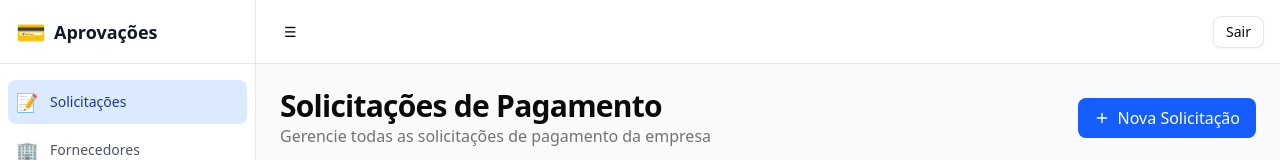
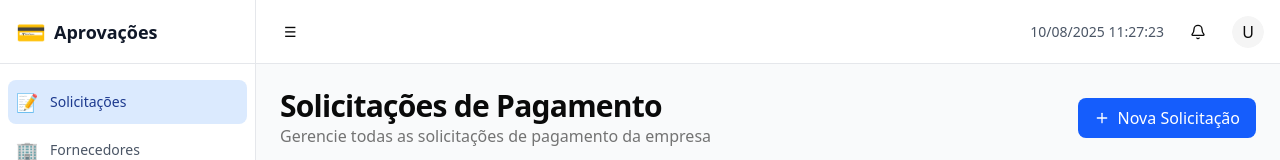
Before and after one commit to luanalabrego/expense-hub, a React (Vite) app: page /#/requests in a window 1280 px wide. Shown: the top 160 px of the page. Built offline with nearby package versions, Linux system fonts and the light colour scheme; no server answers; the database is empty.

Commit message:
feat: add notifications and profile info to header

```diff
--- a/src/components/Header.jsx
+++ b/src/components/Header.jsx
@@ -1,12 +1,48 @@
+import { useEffect, useState } from 'react';
 import { signOut } from 'firebase/auth';
 import { auth } from '../services/firebase';
 import { useAuthStore } from '../stores/auth';
 import { useUIStore } from '../stores/ui';
+import { useUnreadNotificationsCount } from '../hooks/useNotifications';
 import { Button } from './ui/button';
+import {
+  DropdownMenu,
+  DropdownMenuContent,
+  DropdownMenuItem,
+  DropdownMenuLabel,
+  DropdownMenuTrigger,
+} from './ui/dropdown-menu';
+import { Avatar, AvatarFallback } from './ui/avatar';
+import { Badge } from './ui/badge';
+import { Bell } from 'lucide-react';
 
 export const Header = () => {
   const { user } = useAuthStore();
   const { toggleSidebar, toggleSidebarCollapse } = useUIStore();
+  const { data: unreadCount = 0 } = useUnreadNotificationsCount(user?.id || '');
+
+  const [currentTime, setCurrentTime] = useState(new Date());
+
+  useEffect(() => {
+    const timer = setInterval(() => setCurrentTime(new Date()), 1000);
+    return () => clearInterval(timer);
+  }, []);
+
+  const formattedDate = currentTime.toLocaleDateString('pt-BR');
+  const formattedTime = currentTime.toLocaleTimeString('pt-BR', {
+    hour: '2-digit',
+    minute: '2-digit',
+    second: '2-digit',
+  });
+
+  const userInitials = user?.name
+    ? user.name
+        .split(' ')
+        .map((n) => n[0])
+        .join('')
+        .slice(0, 2)
+        .toUpperCase()
+    : 'U';
 
   const handleLogout = async () => {
     try {
@@ -38,20 +74,44 @@ export const Header = () => {
         </Button>
       </div>
 
-      {/* Informações do usuário */}
+      {/* Data/Hora, Notificações e Perfil do Usuário */}
       <div className="flex items-center space-x-4">
-        <div className="text-sm">
-          <div className="font-medium text-gray-900">{user?.name}</div>
-          <div className="text-gray-500">{user?.email}</div>
+        <div className="text-sm text-gray-600">
+          {formattedDate} {formattedTime}
         </div>
 
-        <Button
-          variant="outline"
-          size="sm"
-          onClick={handleLogout}
-        >
-          Sair
-        </Button>
+        <DropdownMenu>
+          <DropdownMenuTrigger asChild>
+            <Button
+              variant="ghost"
+              size="icon"
+              className="relative"
+            >
+              <Bell className="h-5 w-5" />
+              {unreadCount > 0 && (
+                <Badge className="absolute -top-1 -right-1 rounded-full px-1 py-0 text-[10px]">
+                  {unreadCount}
+                </Badge>
+              )}
+            </Button>
+          </DropdownMenuTrigger>
+          <DropdownMenuContent align="end" className="w-56">
+            <DropdownMenuLabel>Notificações</DropdownMenuLabel>
+            <DropdownMenuItem disabled>Nenhuma notificação</DropdownMenuItem>
+          </DropdownMenuContent>
+        </DropdownMenu>
+
+        <DropdownMenu>
+          <DropdownMenuTrigger asChild>
+            <Avatar className="cursor-pointer">
+              <AvatarFallback>{userInitials}</AvatarFallback>
+            </Avatar>
+          </DropdownMenuTrigger>
+          <DropdownMenuContent align="end">
+            <DropdownMenuLabel>{user?.name}</DropdownMenuLabel>
+            <DropdownMenuItem onClick={handleLogout}>Sair</DropdownMenuItem>
+          </DropdownMenuContent>
+        </DropdownMenu>
       </div>
     </header>
   );
```
